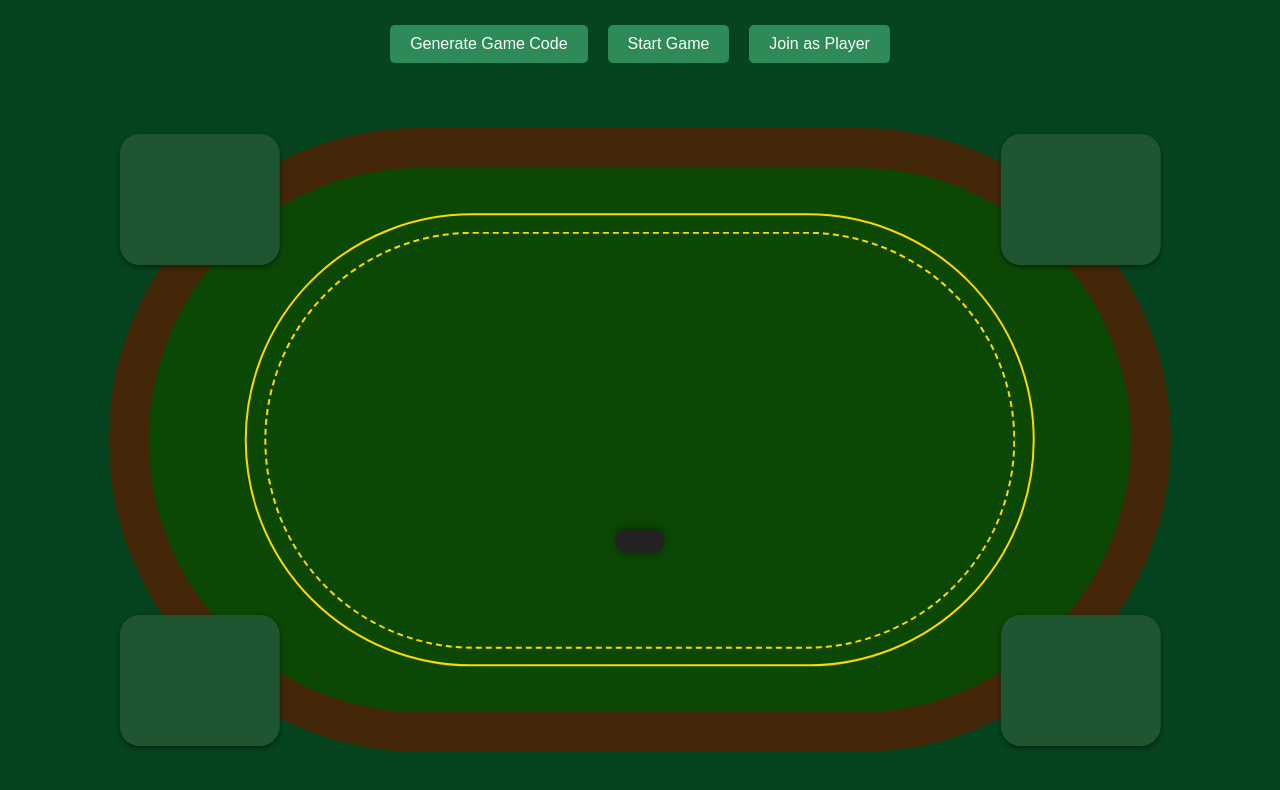
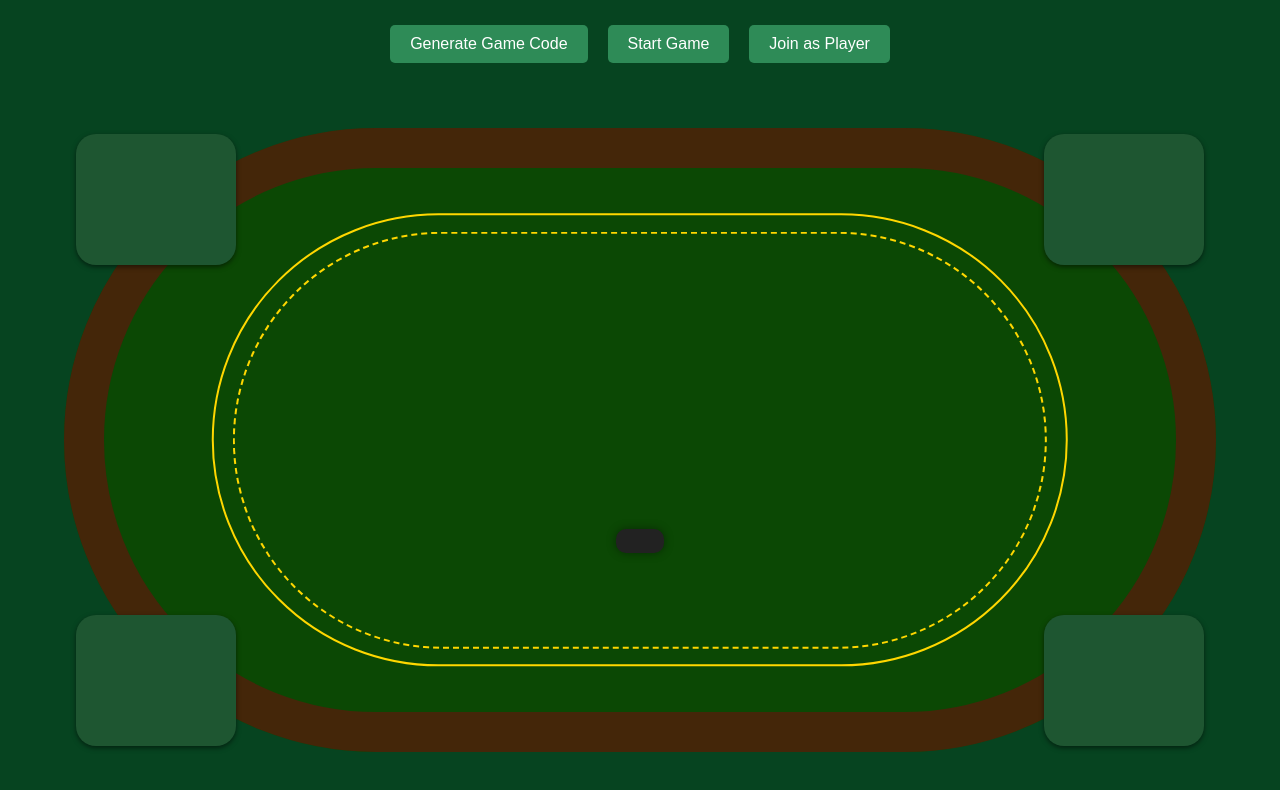
Before and after one commit to liamboopbeep/poker_app, a website: page public/table.html in a window 1280 px wide. Drawn offline with nearby package versions, Linux system fonts and the light colour scheme; no server answers.

Commit message:
tgablesize

```diff
--- a/public/tablestyles.css
+++ b/public/tablestyles.css
@@ -36,7 +36,7 @@ button:hover {
 
 #tableContainer {
   position: absolute;
-  width: 83%;
+  width: 90%;
   height: 78%;
   top: 55%;
   left: 50%;
```
